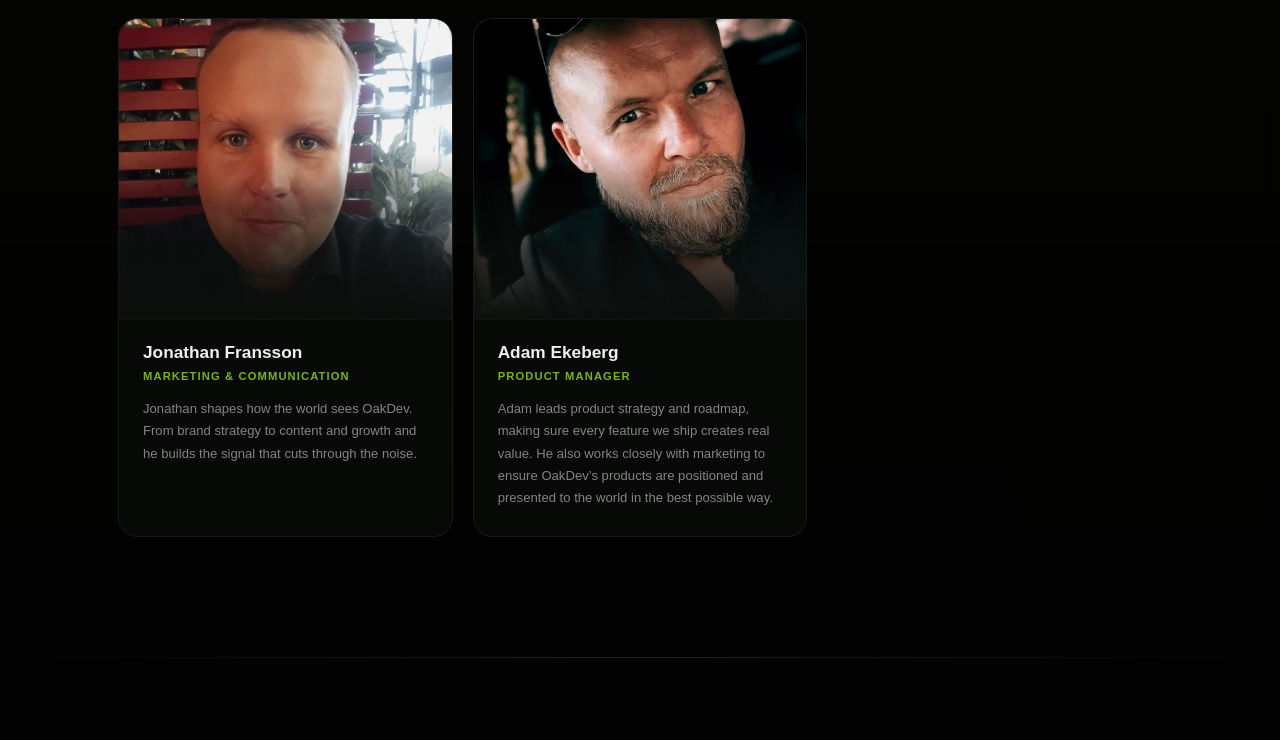
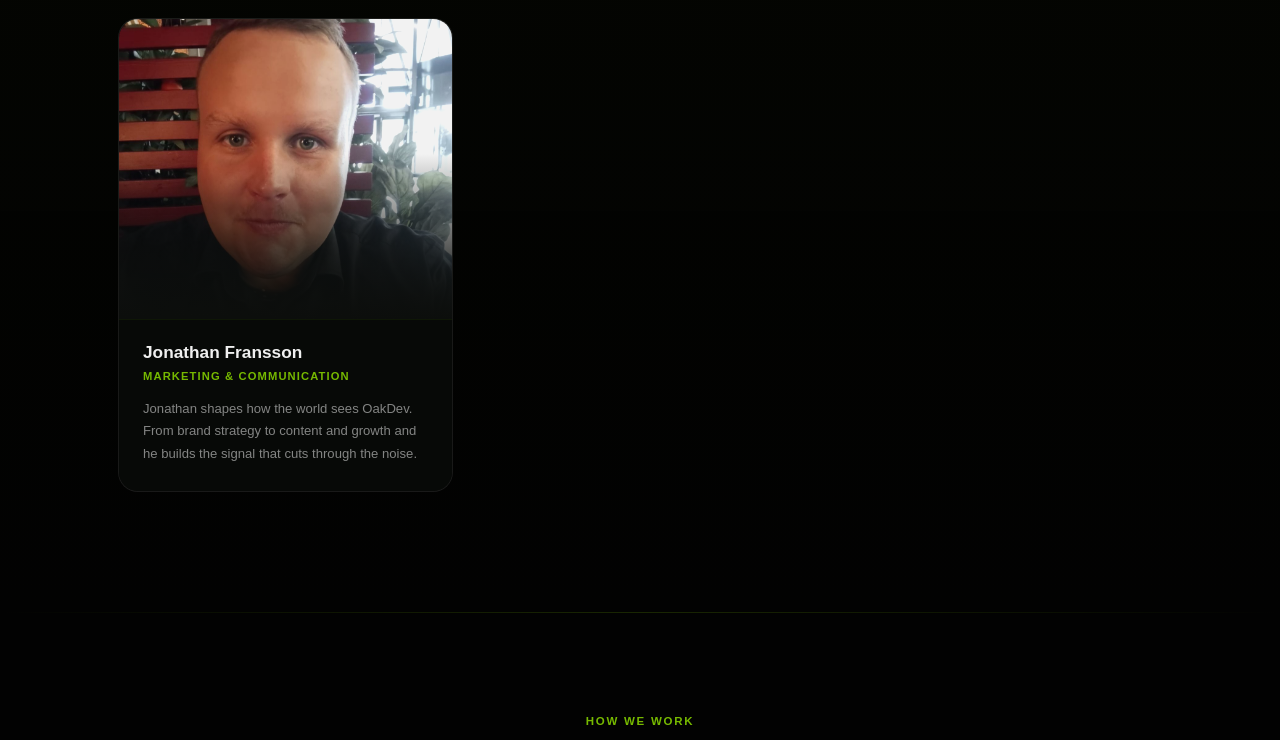
Before and after one commit to philipeke/OakDev-AI-site, a website: page about/index.html in a window 1280 px wide. Shown: the part 2672-3412 px from the top of the page. Drawn offline with nearby package versions, Linux system fonts and the light colour scheme.

Commit message:
Remove Adam Ekeberg from the public team page. (#4)
Co-authored-by: Cursor <cursoragent@cursor.com>

```diff
--- a/about/index.html
+++ b/about/index.html
@@ -1077,23 +1077,6 @@
           </div>
         </div>
 
-        <!-- Adam Ekeberg — Product Manager -->
-        <div class="team-card reveal">
-          <div class="team-photo-wrap">
-            <img src="../assets/personal/Adam.jpeg"
-                 alt="Adam Ekeberg — Product Manager"
-                 loading="lazy"
-                 style="object-position: center 15%;">
-            <div class="team-photo-melt"></div>
-            <div class="team-photo-shine"></div>
-          </div>
-          <div class="team-info">
-            <div class="team-name">Adam Ekeberg</div>
-            <div class="team-role" data-i18n="about_adam_title">Product Manager</div>
-            <p class="team-bio" data-i18n="about_adam_bio">Adam leads product strategy and roadmap, making sure every feature we ship creates real value. He also works closely with marketing to ensure OakDev's products are positioned and presented to the world in the best possible way.</p>
-          </div>
-        </div>
-
       </div>
     </div>
   </section>
--- a/js/main.js
+++ b/js/main.js
@@ -448,8 +448,6 @@ const TRANSLATIONS = {
     about_jonna_bio:        'Jonna is responsible for support and operational structure, ensuring that both clients and projects receive the guidance and coordination needed to perform at their best.',
     about_jonathan_title:   'Marketing & Communication',
     about_jonathan_bio:     'Jonathan shapes how the world sees OakDev. From brand strategy to content and growth and he builds the signal that cuts through the noise.',
-    about_adam_title:       'Product Manager',
-    about_adam_bio:         'Adam leads product strategy and roadmap, making sure every feature we ship creates real value. He also works closely with marketing to ensure OakDev’s products are positioned and presented to the world in the best possible way.',
     about_clients_tag:      'Trusted By',
     about_clients_title:    'Companies we have worked with',
     about_values_tag:       'How We Work',
@@ -907,8 +905,6 @@ const TRANSLATIONS = {
     about_jonna_bio:        'Jonna ansvarar för support och operativ struktur, och ser till att både kunder och projekt får det stöd som krävs för att leverera på topp.',
     about_jonathan_title:   'Marknadsföring & Kommunikation',
     about_jonathan_bio:     'Jonathan formar hur världen ser OakDev. Från varumärkesstrategi till innehåll och tillväxt och han bygger signalen som skär genom bruset.',
-    about_adam_title:         'Produktchef',
-    about_adam_bio:           'Adam leder produktstrategi och roadmap och säkerställer att varje funktion vi lanserar skapar verkligt värde. Han arbetar också nära marknadsföringen för att se till att OakDevs produkter positioneras och presenteras för världen på bästa möjliga sätt.',
     about_clients_tag:      'Samarbeten',
     about_clients_title:    'Företag vi arbetat med.',
     about_values_tag:       'Hur Vi Arbetar',
```
Also changed, not shown: assets/personal/Adam.jpeg (deleted).
